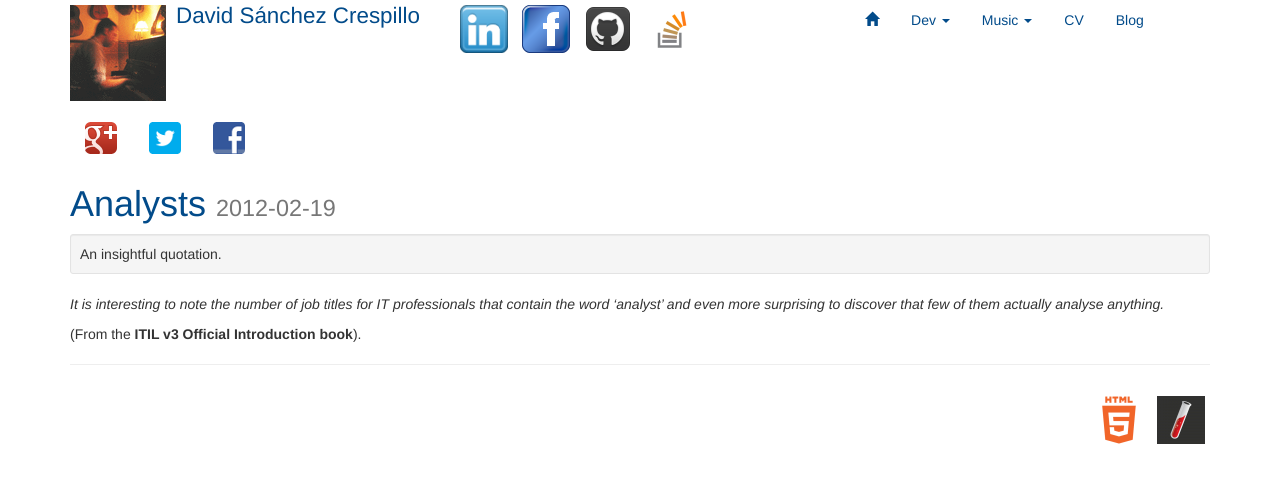
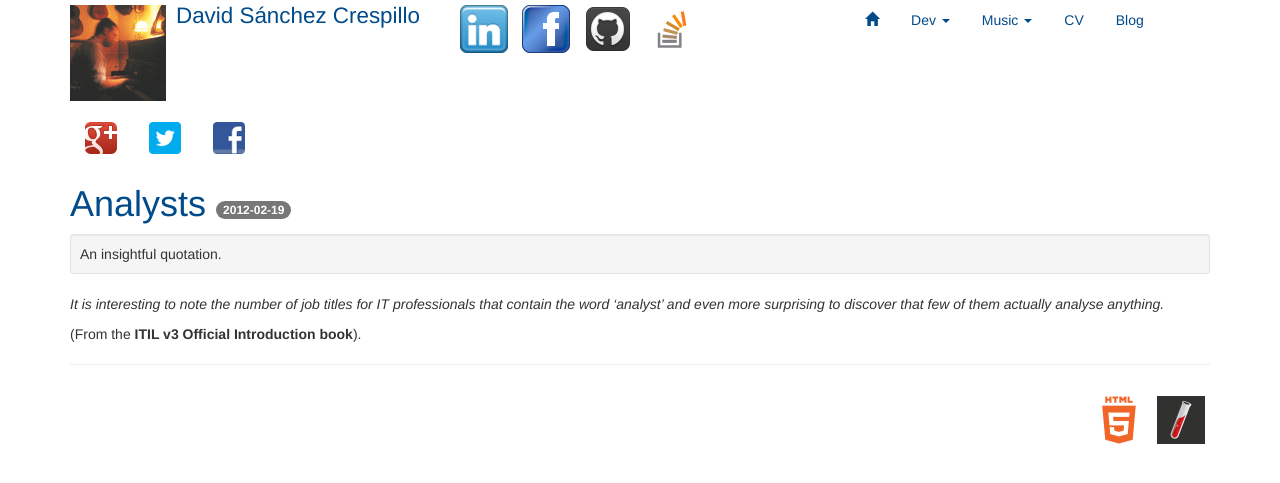
Before and after one commit to davidsanchezcrespillo/dscwebpage_jekyll, a Jekyll site: the page built from _posts/2012-02-19-analysts.markdown, in a window 1280 px wide. Shown: the top 483 px of the page. Built offline with Jekyll 4.4.1, drawn with Linux system fonts in a browser that asks for light colours.

Commit message:
Better styling for post dates

```diff
--- a/_layouts/post.html
+++ b/_layouts/post.html
@@ -33,7 +33,7 @@ layout: default
         {{ page.title }}
   </a>
   <small>
-    <time datetime="{{ page.date | date: '%Y-%m-%d'}}">
+    <time class="badge" datetime="{{ page.date | date: '%Y-%m-%d'}}">
     {{ page.date | date: '%Y-%m-%d'}}
     </time>
   </small>
```
